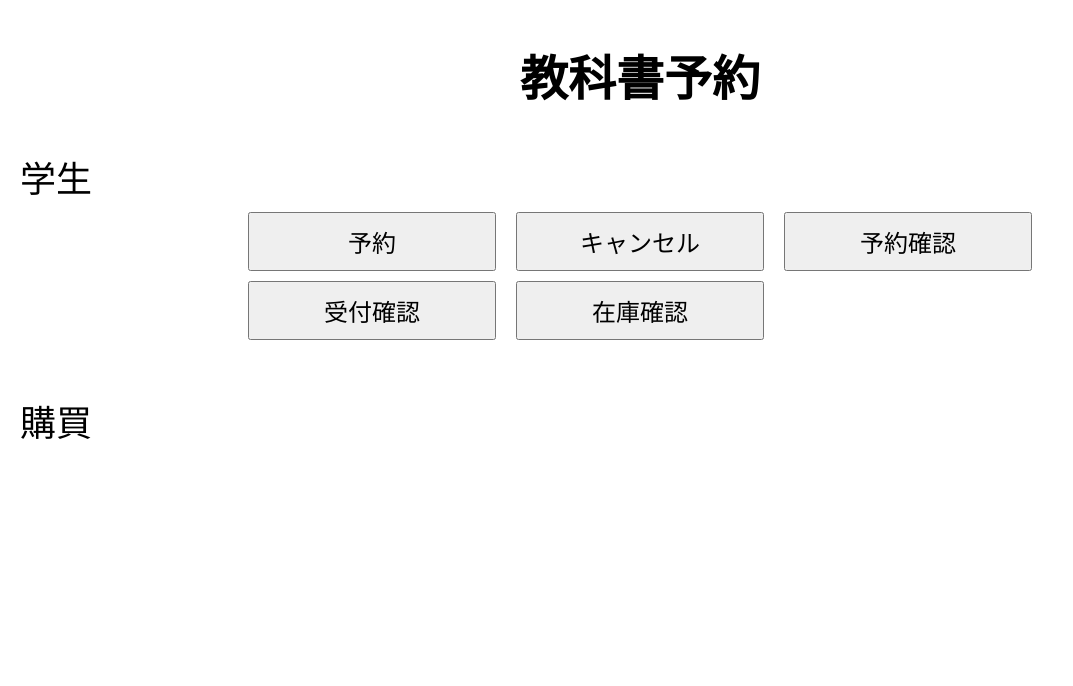
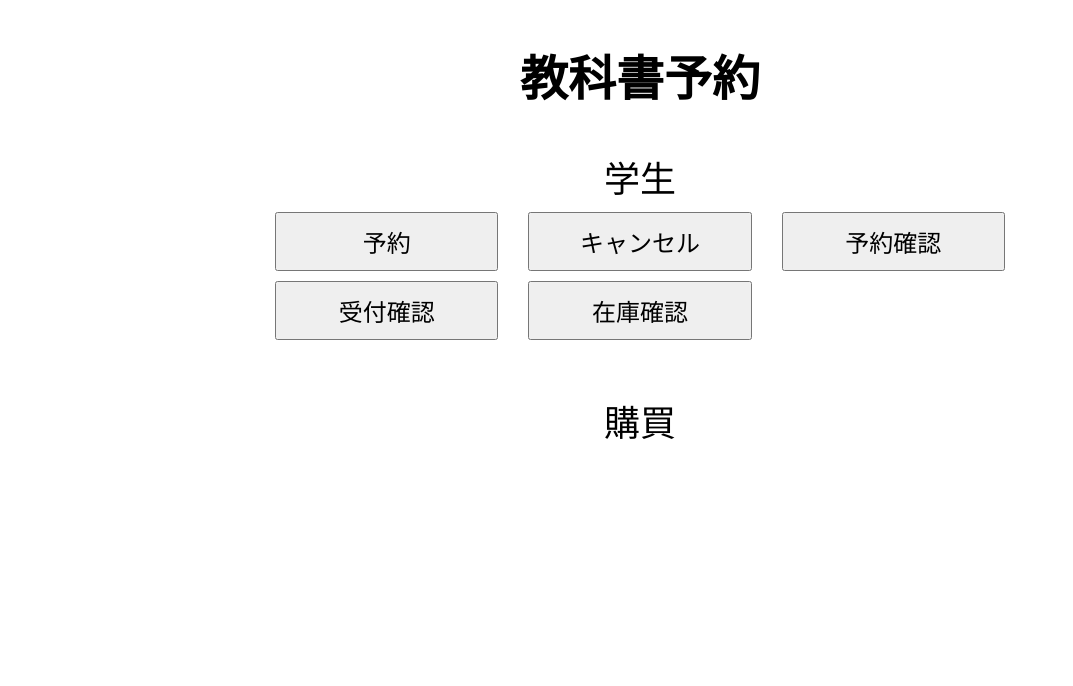
Before and after one commit to yabukilab/shimoda-c, a PHP site: page / in a window 1280 px wide. Shown: the top 686 px of the page, without its empty margins (0-1073 px from the left). Run offline with PHP 8.4, Linux system fonts and the light colour scheme.

Commit message:
フォームの配置

```diff
--- a/htdocs/index.php
+++ b/htdocs/index.php
@@ -21,7 +21,7 @@
         .section-title {
             font-size: 1.5em;
             margin: 20px 0 10px 0; /* 上下にマージンを追加 */
-            align-self: flex-start; /* 左揃え */
+            align-self: center; /* 中央揃え */
         }
         .form-row {
             display: flex;
@@ -33,8 +33,8 @@
             display: flex;
             flex-direction: column;
             align-items: center; /* フォームを中央に揃える */
-            margin: 0 10px; /* 左右にマージンを追加 */
-            width: 20%; /* フォームの幅を調整 */
+            margin: 0 15px; /* 左右にマージンを追加 */
+            width: 18%; /* フォームの幅を調整 */
         }
         .form-column form {
             width: 100%; /* フォームの幅を100%に設定 */
```
